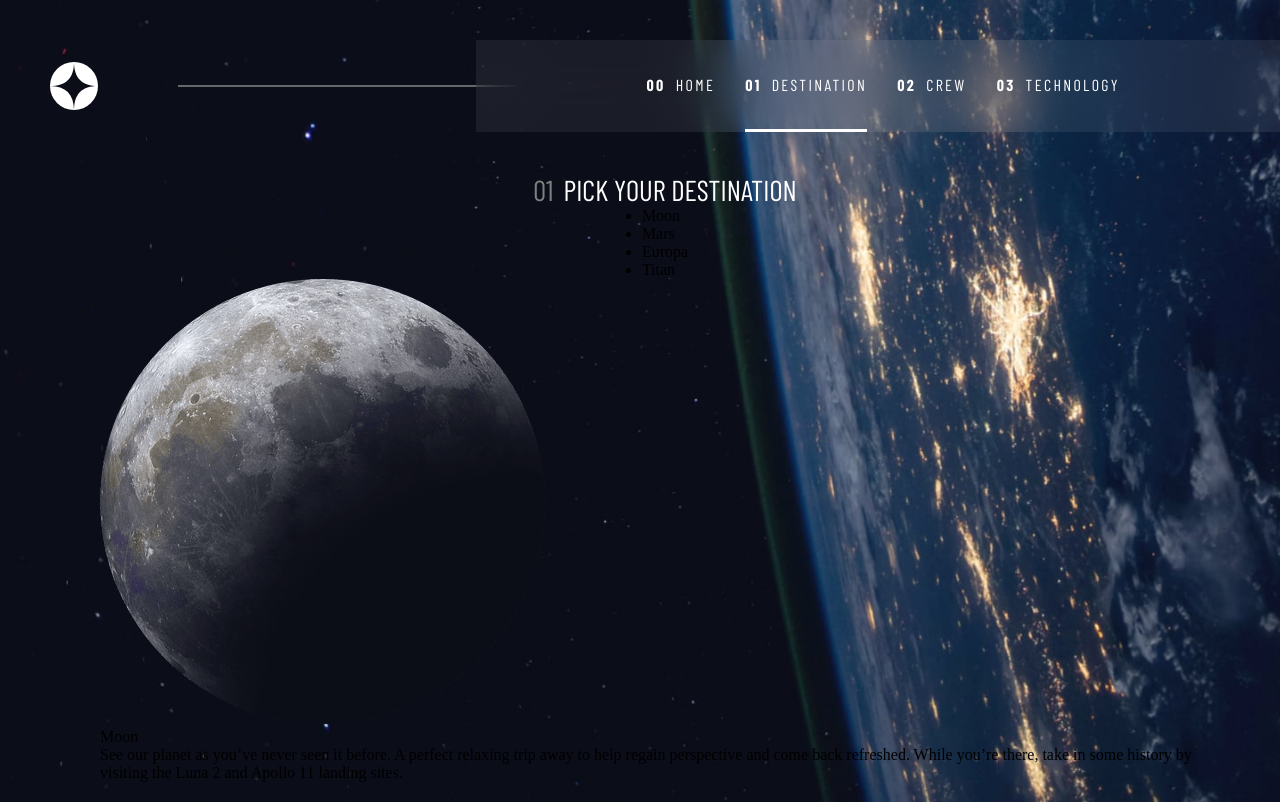
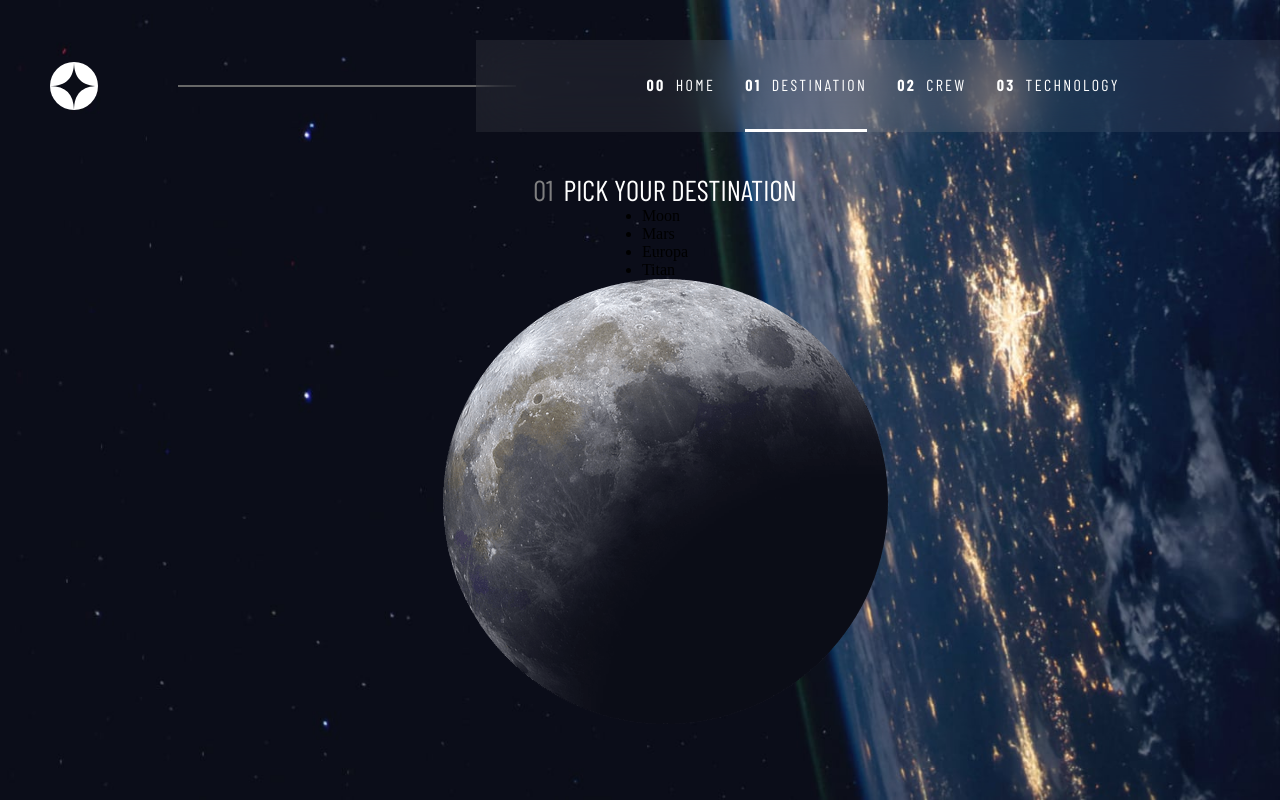
Before and after one commit to DanielMen97/Space, a React (Vite) app in the folder Space-website/: page /destination in a window 1280 px wide. Built offline with nearby package versions, Linux system fonts and the light colour scheme; a web font is replaced by a local one.

Commit message:
Pendiente reset useState

```diff
--- a/Space-website/src/components/destination/destinationBody/destinationBody.jsx
+++ b/Space-website/src/components/destination/destinationBody/destinationBody.jsx
@@ -7,16 +7,7 @@ import { useState } from 'react'
 
 export const DestinationBody = () => {
 
-  const [ isActive, setIsActive ] = useState({
-    "name": "Moon",
-    "images": {
-      "png": "./assets/destination/image-moon.png",
-      "webp": "./assets/destination/image-moon.webp"
-    },
-    "description": "See our planet as you’ve never seen it before. A perfect relaxing trip away to help regain perspective and come back refreshed. While you’re there, take in some history by visiting the Luna 2 and Apollo 11 landing sites.",
-    "distance": "384,400 km",
-    "travel": "3 days"
-  })
+  const [ isActive, setIsActive ] = useState({})
 
   const handleIsSelect = (element) => {
 
```
